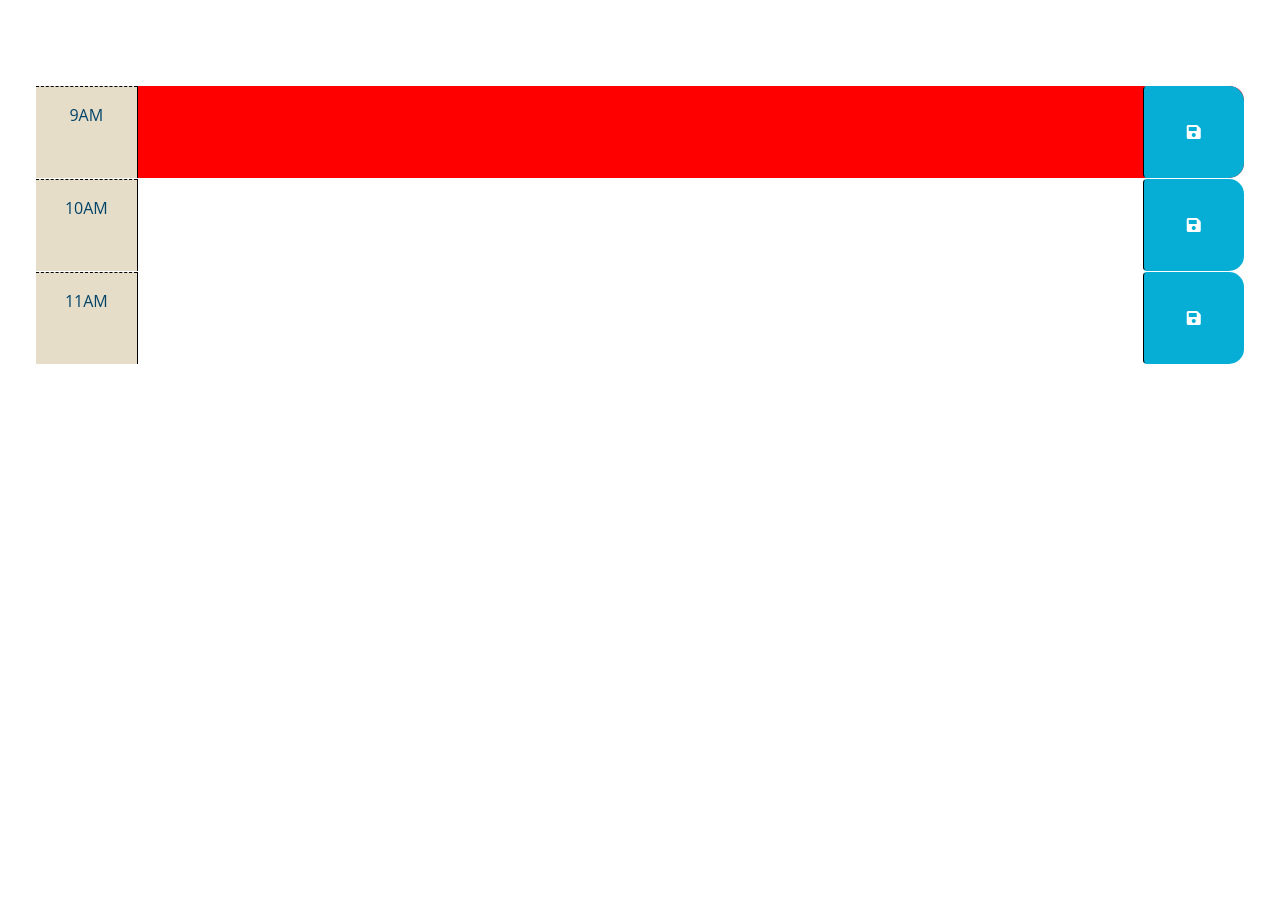
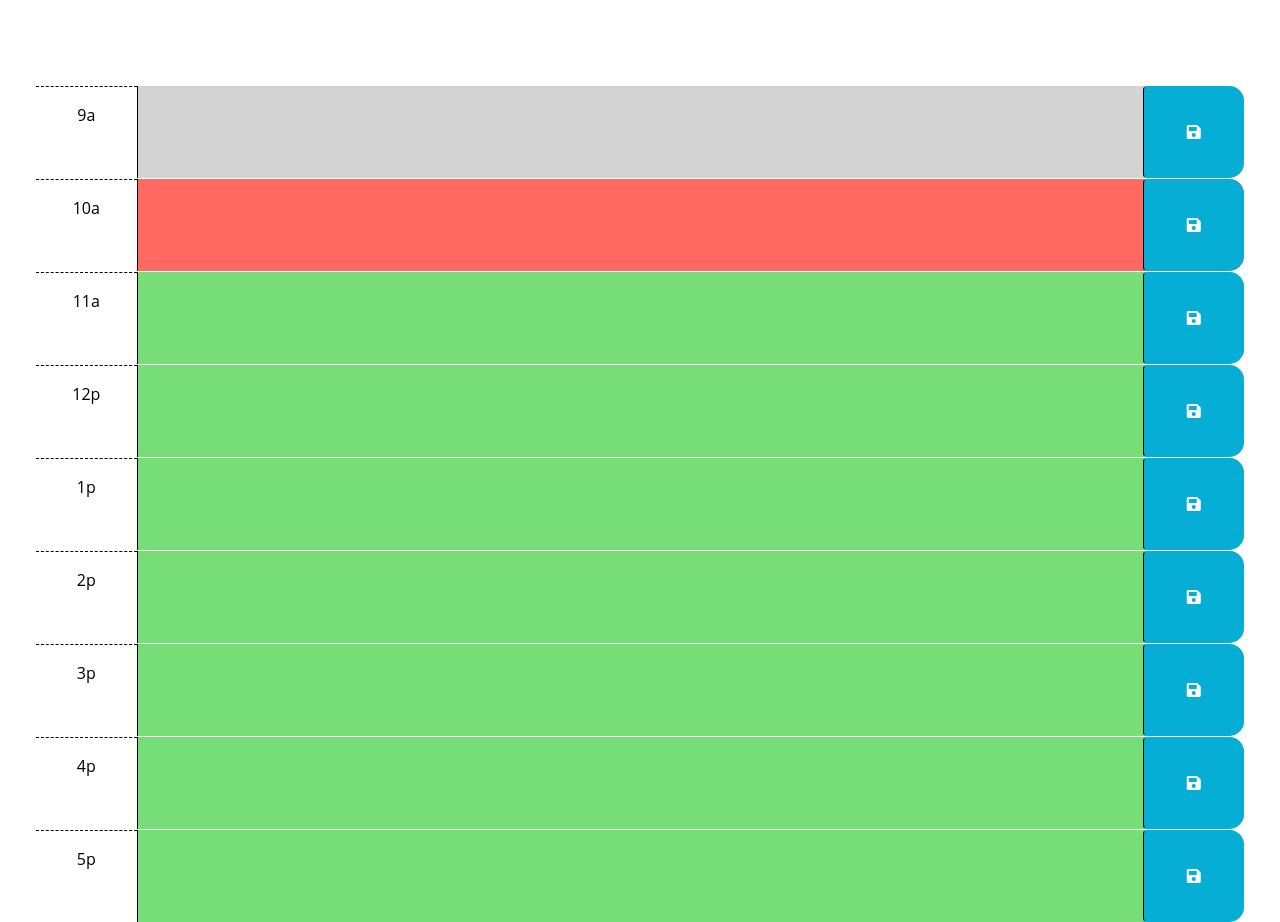
Before and after one commit to Liiv-Dev/Work-Day-Scheduler, a plain HTML site: page index.html in a window 1280 px wide. Shown: the part 212-1134 px from the top of the page. Before the commit the page ends 800 px from the top, so only its background shows below. Drawn offline with nearby package versions, Linux system fonts and the light colour scheme.

Commit message:
added hour elements to HTML

```diff
--- a/Assets/script.js
+++ b/Assets/script.js
@@ -1,9 +1,10 @@
-// Wrap all code that interacts with the DOM in a call to jQuery to ensure that
-// the code isn't run until the browser has finished rendering all the elements
-// in the html.
+// ensures that the code isn't run until the browser has finished rendering all the elements in the html.
 $(document).ready(function() {
-  //let saveButton = document.querySelector('.saveBtn')
-  //let tasks = document.querySelector('textarea')
+
+  // Displays the current date & Time in the header of the page
+  let currentTime = dayjs().format('MMM D, YYYY (hh:mm:ss)');
+  $('#currentDay').html(currentTime);
+
   // Event listener for save button and saves to local storage when clicked
   $('.saveBtn').on('click', () => {
     const hour = $(this).parent().attr('id');
@@ -25,7 +26,5 @@ $(document).ready(function() {
   // the values of the corresponding textarea elements. HINT: How can the id
   // attribute of each time-block be used to do this?
   //
-  // Displays the current date & Time in the header of the page
-  let currentTime = dayjs().format('MMM D, YYYY (hh:mm:ss)');
-  $('#currentDay').html(currentTime);
+
 });
--- a/Assets/style.css
+++ b/Assets/style.css
@@ -2,7 +2,6 @@ body {
   font-family: 'Open Sans', sans-serif;
   font-size: 16px;
   text-align: center;
-  color: #004369;
 }
 
 textarea {
@@ -27,24 +26,24 @@ textarea {
 }
 
 .hour {
-  background-color: #E5DDC8;
-  color: #004369;
+  background-color: #ffffff;
+  color: #000000;
   border-top: 1px dashed #000000;
 }
 
 .past {
-  background-color: red;
-  color: #000000;
+  background-color: #d3d3d3;
+  color: white;
 }
 
 .present {
-  background-color: #fff;
-  color: #000000;
+  background-color: #ff6961;
+  color: white;
 }
 
 .future {
-  background-color: #fff;
-  color: #000000;
+  background-color: #77dd77;
+  color: white;
 }
 
 .saveBtn {
--- a/index.html
+++ b/index.html
@@ -43,17 +43,17 @@
         -->
 
       <!-- Example of a past time block. The "past" class adds a gray background color. -->
-      <div id="hour-9" class="row time-block past">
-        <div class="col-2 col-md-1 hour text-center py-3">9AM</div>
-        <textarea class="col-8 col-md-10 description" rows="3"> </textarea>
-        <button class="btn saveBtn col-2 col-md-1" aria-label="save">
-          <i class="fas fa-save" aria-hidden="true"></i>
-        </button>
+      <div id="9" class="row time-block past">
+        <div class="col-2 col-md-1 hour text-center py-3">9a</div>
+          <textarea class="col-8 col-md-10 description" rows="3"> </textarea>
+          <button class="btn saveBtn col-2 col-md-1" aria-label="save">
+            <i class="fas fa-save" aria-hidden="true"></i>
+          </button>
       </div>
 
       <!-- Example of a present time block. The "present" class adds a red background color. -->
-      <div id="hour-10" class="row time-block present">
-        <div class="col-2 col-md-1 hour text-center py-3">10AM</div>
+      <div id="10" class="row time-block present">
+        <div class="col-2 col-md-1 hour text-center py-3">10a</div>
         <textarea class="col-8 col-md-10 description" rows="3"> </textarea>
         <button class="btn saveBtn col-2 col-md-1" aria-label="save">
           <i class="fas fa-save" aria-hidden="true"></i>
@@ -61,8 +61,62 @@
       </div>
 
       <!-- Example of a future time block. The "future" class adds a green background color. -->
-      <div id="hour-11" class="row time-block future">
-        <div class="col-2 col-md-1 hour text-center py-3">11AM</div>
+      <div id="11" class="row time-block future">
+        <div class="col-2 col-md-1 hour text-center py-3">11a</div>
+        <textarea class="col-8 col-md-10 description" rows="3"> </textarea>
+        <button class="btn saveBtn col-2 col-md-1" aria-label="save">
+          <i class="fas fa-save" aria-hidden="true"></i>
+        </button>
+      </div>
+
+      <!-- Example of a future time block. The "future" class adds a green background color. -->
+      <div id="12" class="row time-block future">
+        <div class="col-2 col-md-1 hour text-center py-3">12p</div>
+        <textarea class="col-8 col-md-10 description" rows="3"> </textarea>
+        <button class="btn saveBtn col-2 col-md-1" aria-label="save">
+          <i class="fas fa-save" aria-hidden="true"></i>
+        </button>
+      </div>
+
+      <!-- Example of a future time block. The "future" class adds a green background color. -->
+      <div id="13" class="row time-block future">
+        <div class="col-2 col-md-1 hour text-center py-3">1p</div>
+        <textarea class="col-8 col-md-10 description" rows="3"> </textarea>
+        <button class="btn saveBtn col-2 col-md-1" aria-label="save">
+          <i class="fas fa-save" aria-hidden="true"></i>
+        </button>
+      </div>
+
+      <!-- Example of a future time block. The "future" class adds a green background color. -->
+      <div id="14" class="row time-block future">
+        <div class="col-2 col-md-1 hour text-center py-3">2p</div>
+        <textarea class="col-8 col-md-10 description" rows="3"> </textarea>
+        <button class="btn saveBtn col-2 col-md-1" aria-label="save">
+          <i class="fas fa-save" aria-hidden="true"></i>
+        </button>
+      </div>
+
+      <!-- Example of a future time block. The "future" class adds a green background color. -->
+      <div id="15" class="row time-block future">
+        <div class="col-2 col-md-1 hour text-center py-3">3p</div>
+        <textarea class="col-8 col-md-10 description" rows="3"> </textarea>
+        <button class="btn saveBtn col-2 col-md-1" aria-label="save">
+          <i class="fas fa-save" aria-hidden="true"></i>
+        </button>
+      </div>
+
+      <!-- Example of a future time block. The "future" class adds a green background color. -->
+      <div id="16" class="row time-block future">
+        <div class="col-2 col-md-1 hour text-center py-3">4p</div>
+        <textarea class="col-8 col-md-10 description" rows="3"> </textarea>
+        <button class="btn saveBtn col-2 col-md-1" aria-label="save">
+          <i class="fas fa-save" aria-hidden="true"></i>
+        </button>
+      </div>
+
+      <!-- Example of a future time block. The "future" class adds a green background color. -->
+      <div id="17" class="row time-block future">
+        <div class="col-2 col-md-1 hour text-center py-3">5p</div>
         <textarea class="col-8 col-md-10 description" rows="3"> </textarea>
         <button class="btn saveBtn col-2 col-md-1" aria-label="save">
           <i class="fas fa-save" aria-hidden="true"></i>
```
